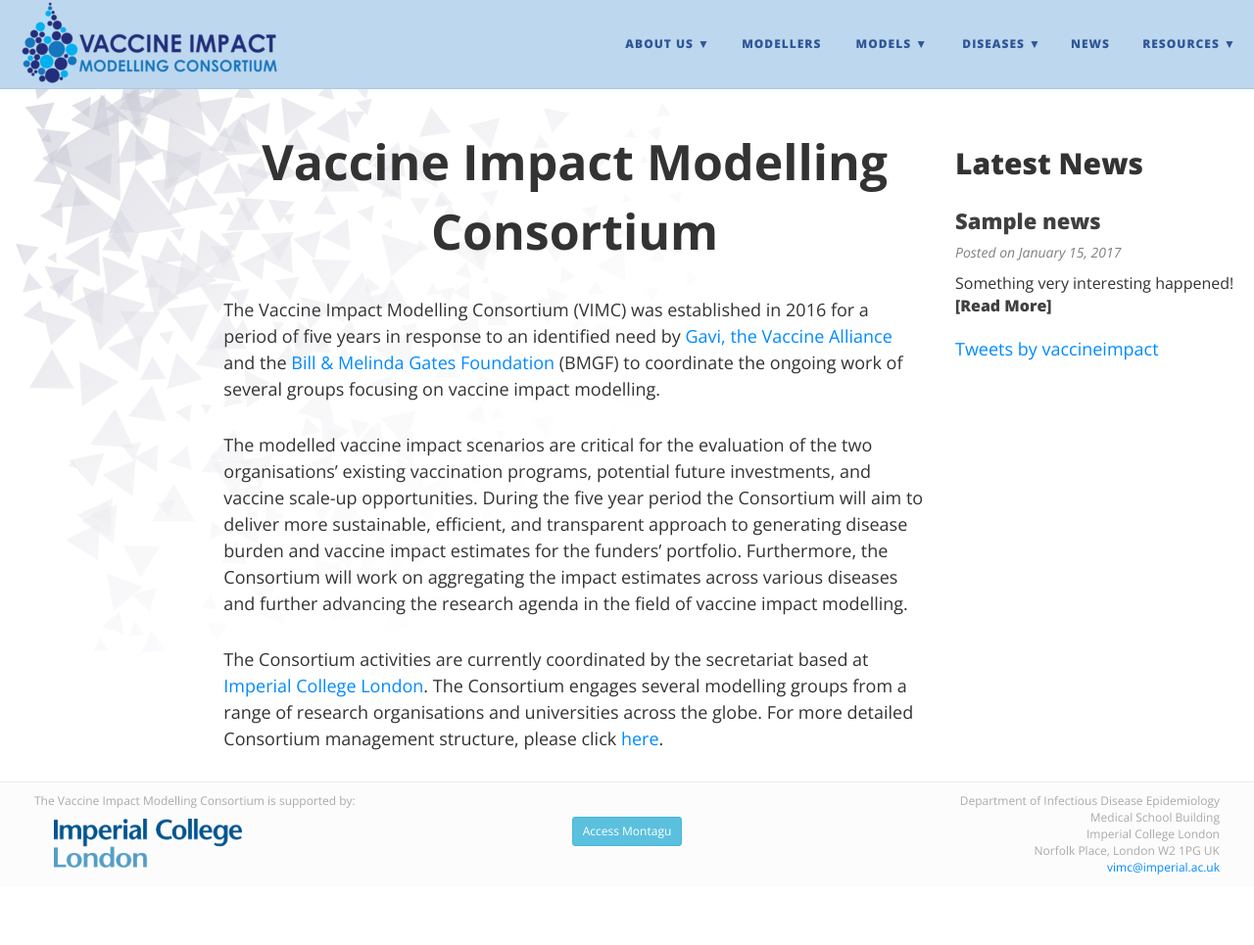
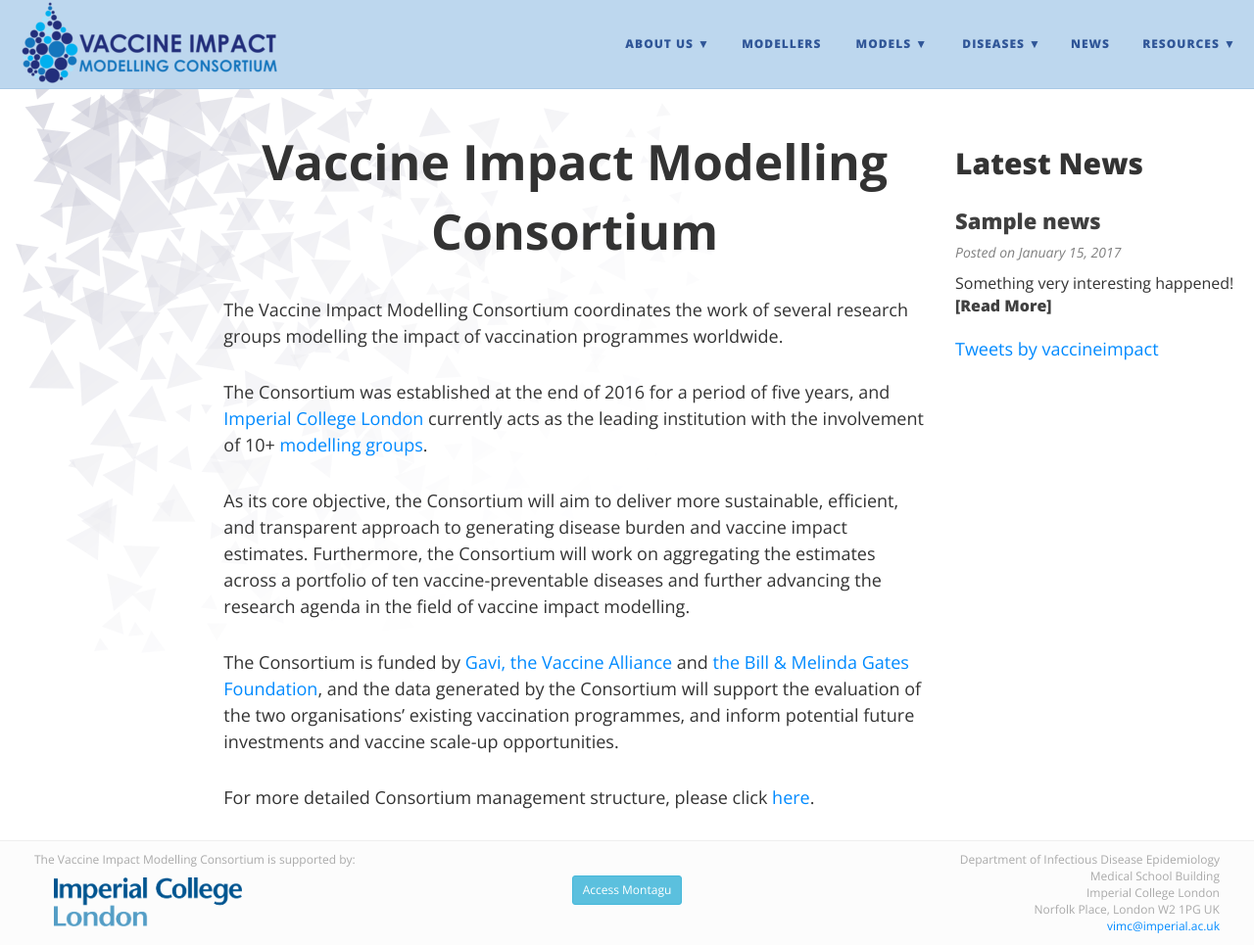
Before and after one commit to vimchub/vaccineimpact, a Jekyll site: the page built from index.md, in a window 1280 px wide and 965 px high. Shown: the whole window at 98% size. Built offline with Jekyll 4.4.1, drawn with Linux system fonts in a browser that asks for light colours; nearby versions of some CDN libraries; comment, search, counter and statistics services are not loaded.

Commit message:
Edit text

```diff
--- a/index.md
+++ b/index.md
@@ -4,8 +4,12 @@
 
 <div style="font-size:50px; text-align:center; font-weight:bold">Vaccine Impact Modelling Consortium</div>
 
-The Vaccine Impact Modelling Consortium (VIMC) was established in 2016 for a period of five years in response to an identified need by [Gavi, the Vaccine Alliance](http://www.gavi.org/) and the [Bill & Melinda Gates Foundation](http://www.gatesfoundation.org/) (BMGF) to coordinate the ongoing work of several groups focusing on vaccine impact modelling.
+The Vaccine Impact Modelling Consortium coordinates the work of several research groups modelling the impact of vaccination programmes worldwide.
 
-The modelled vaccine impact scenarios are critical for the evaluation of the two organisations' existing vaccination programs, potential future investments, and vaccine scale-up opportunities. During the five year period the Consortium will aim to deliver more sustainable, efficient, and transparent approach to generating disease burden and vaccine impact estimates for the funders' portfolio. Furthermore, the Consortium will work on aggregating the impact estimates across various diseases and further advancing the research agenda in the field of vaccine impact modelling.
+The Consortium was established at the end of 2016 for a period of five years, and [Imperial College London](http://www.imperial.ac.uk/) currently acts as the leading institution with the involvement of 10+ [modelling groups](/modellers).
 
-The Consortium activities are currently coordinated by the secretariat based at [Imperial College London](http://www.imperial.ac.uk/). The Consortium engages several modelling groups from a range of research organisations and universities across the globe. For more detailed Consortium management structure, please click [here](/resources/VIMC_orgchart_2017.pdf).
+As its core objective, the Consortium will aim to deliver more sustainable, efficient, and transparent approach to generating disease burden and vaccine impact estimates. Furthermore, the Consortium will work on aggregating the estimates across a portfolio of ten vaccine-preventable diseases and further advancing the research agenda in the field of vaccine impact modelling.
+
+The Consortium is funded by [Gavi, the Vaccine Alliance]( http://www.gavi.org/) and [the Bill & Melinda Gates Foundation]( http://www.gatesfoundation.org/), and the data generated by the Consortium will support the evaluation of the two organisations’ existing vaccination programmes, and inform potential future investments and vaccine scale-up opportunities.
+
+For more detailed Consortium management structure, please click [here](/resources/VIMC_orgchart_2017.pdf).
```
